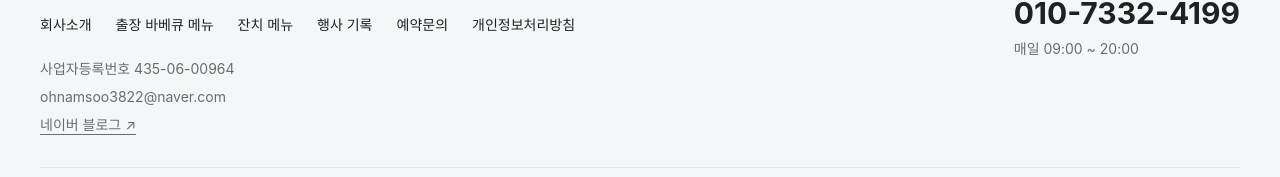
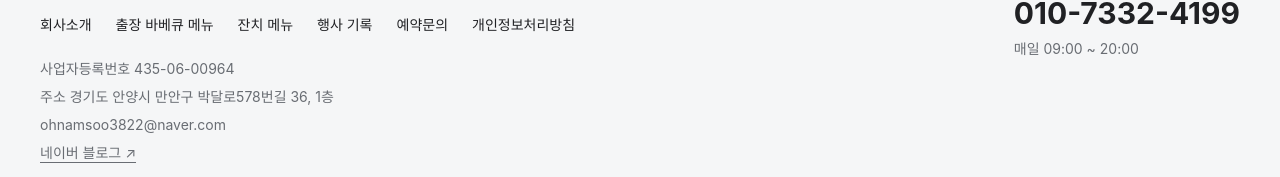
Before and after one commit to hyunbeanohh/hanlasan-bbq, a Next.js app: page / in a window 1280 px wide. Shown: the part 3185-3362 px from the top of the page. Built offline with nearby package versions, Linux system fonts and the light colour scheme; no server answers; a web font is replaced by a local one.

Commit message:
feat: 푸터에 사업장 주소 표시
검색엔진과 방문자에게 업체 주소를 일관되게 표시

```diff
--- a/src/components/layout/Footer.tsx
+++ b/src/components/layout/Footer.tsx
@@ -23,6 +23,7 @@ export default function Footer() {
             </nav>
             <div className="text-fg-muted space-y-2 text-sm">
               <p>사업자등록번호 {CONTACT.businessNumber}</p>
+              <p>주소 {CONTACT.address}</p>
               <a className="block" href={CONTACT.mailtoHref}>
                 {CONTACT.email}
               </a>
```
